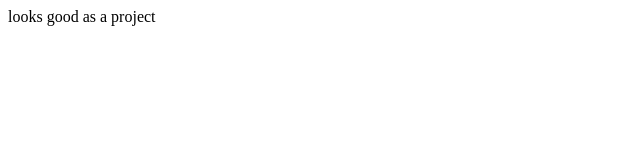
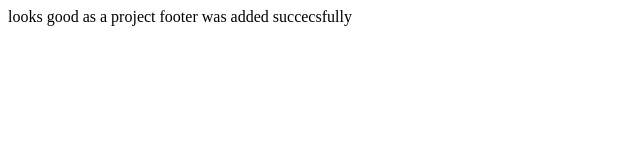
Before and after one commit to drsncan/learn-git, a plain HTML site: page gittwo/index.html in a window 1280 px wide. Shown: the whole page, without its empty margins (0-640 px from the left). Drawn offline with Linux system fonts and the light colour scheme.

Commit message:
update index file

```diff
--- a/gittwo/index.html
+++ b/gittwo/index.html
@@ -7,5 +7,6 @@
 </head>
 <body>
     looks good as a project
+    footer was added succecsfully
 </body>
 </html>
```
